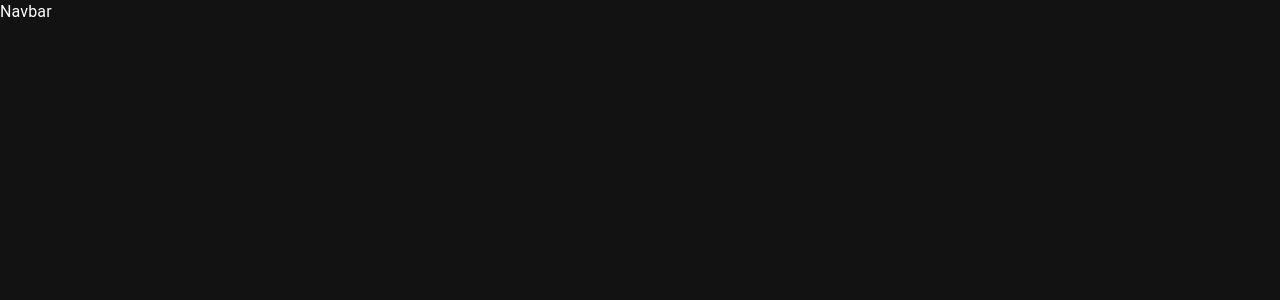
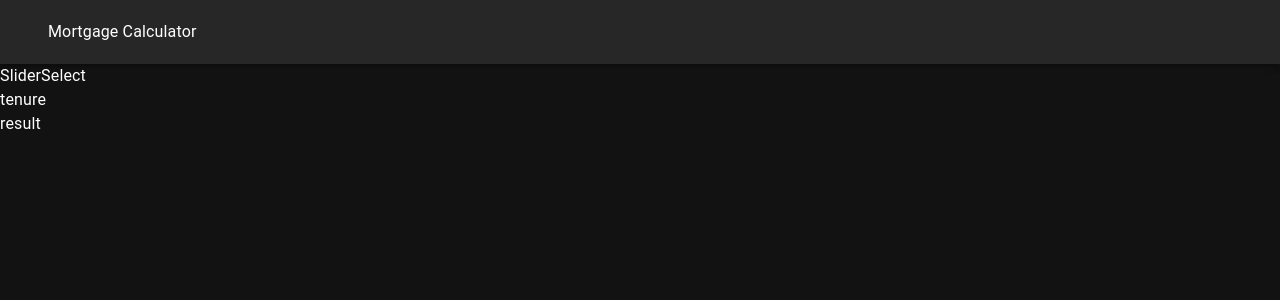
Before and after one commit to icarus014/mortgage-calc, a React (Create React App) app: page / in a window 1280 px wide. Shown: the top 300 px of the page. Built offline with nearby package versions, Linux system fonts and the light colour scheme.

Commit message:
finished nav

```diff
--- a/src/components/Navbar.js
+++ b/src/components/Navbar.js
@@ -1,11 +1,22 @@
 import React from 'react'
+import  AppBar  from '@mui/material/AppBar'
+import  Toolbar  from '@mui/material/Toolbar'
+import Typography from '@mui/material/Typography'
+import Container from '@mui/material/Container'
 
 const Navbar = () => {
   return (
-    <div>
-      Navbar
-    </div>
-  )
+    <AppBar position='static'>
+
+        <Toolbar>
+          <Container maxWidth="xl">
+          <Typography variant="h5 " component="div" sx={{ flexGrow: 1 }}>
+              Mortgage Calculator
+          </Typography>
+          </Container>
+        </Toolbar>
+    </AppBar>
+        )
 }
 
 export default Navbar
--- a/src/components/Result.js
+++ b/src/components/Result.js
@@ -3,7 +3,7 @@ import React from 'react'
 const Result = () => {
   return (
     <div>
-
+      result
     </div>
   )
 }
--- a/src/components/SliderSelect.js
+++ b/src/components/SliderSelect.js
@@ -3,7 +3,7 @@ import React from 'react'
 const SliderSelect = () => {
   return (
     <div>
-
+      SliderSelect
     </div>
   )
 }
--- a/src/components/TenureSelect.js
+++ b/src/components/TenureSelect.js
@@ -3,7 +3,7 @@ import React from 'react'
 const TenureSelect = () => {
   return (
     <div>
-
+      tenure
     </div>
   )
 }
--- a/src/theme.js
+++ b/src/theme.js
@@ -4,4 +4,9 @@ export const theme = createTheme({
     palette: {
     mode: 'dark',
     },
-})
+    typography:{
+        h1:{
+           fontSize:"26px"
+        }
+    }
+});
```
Also changed, not shown: src/components/common/SliderComponent.js (line endings or trailing spaces).
